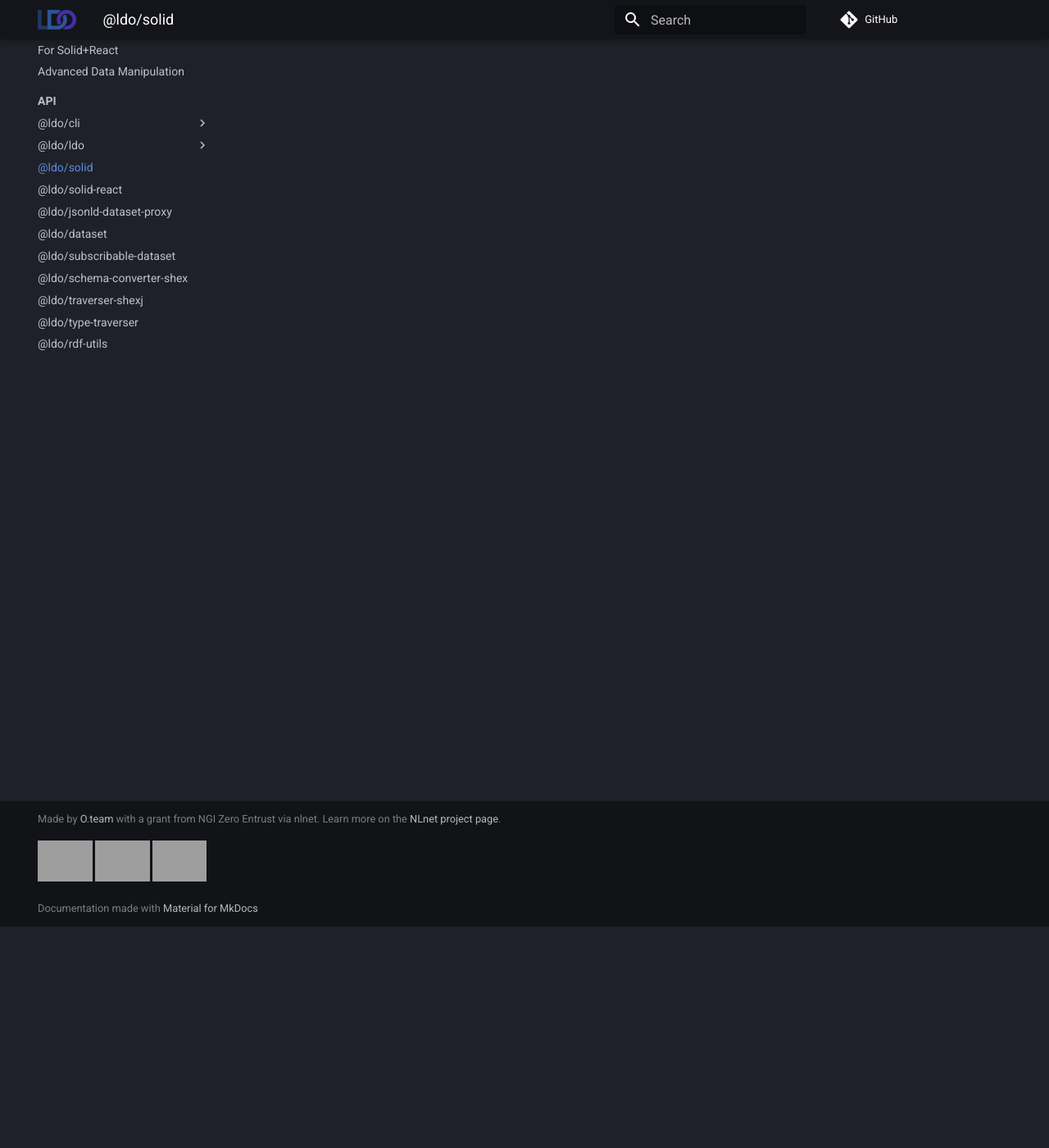
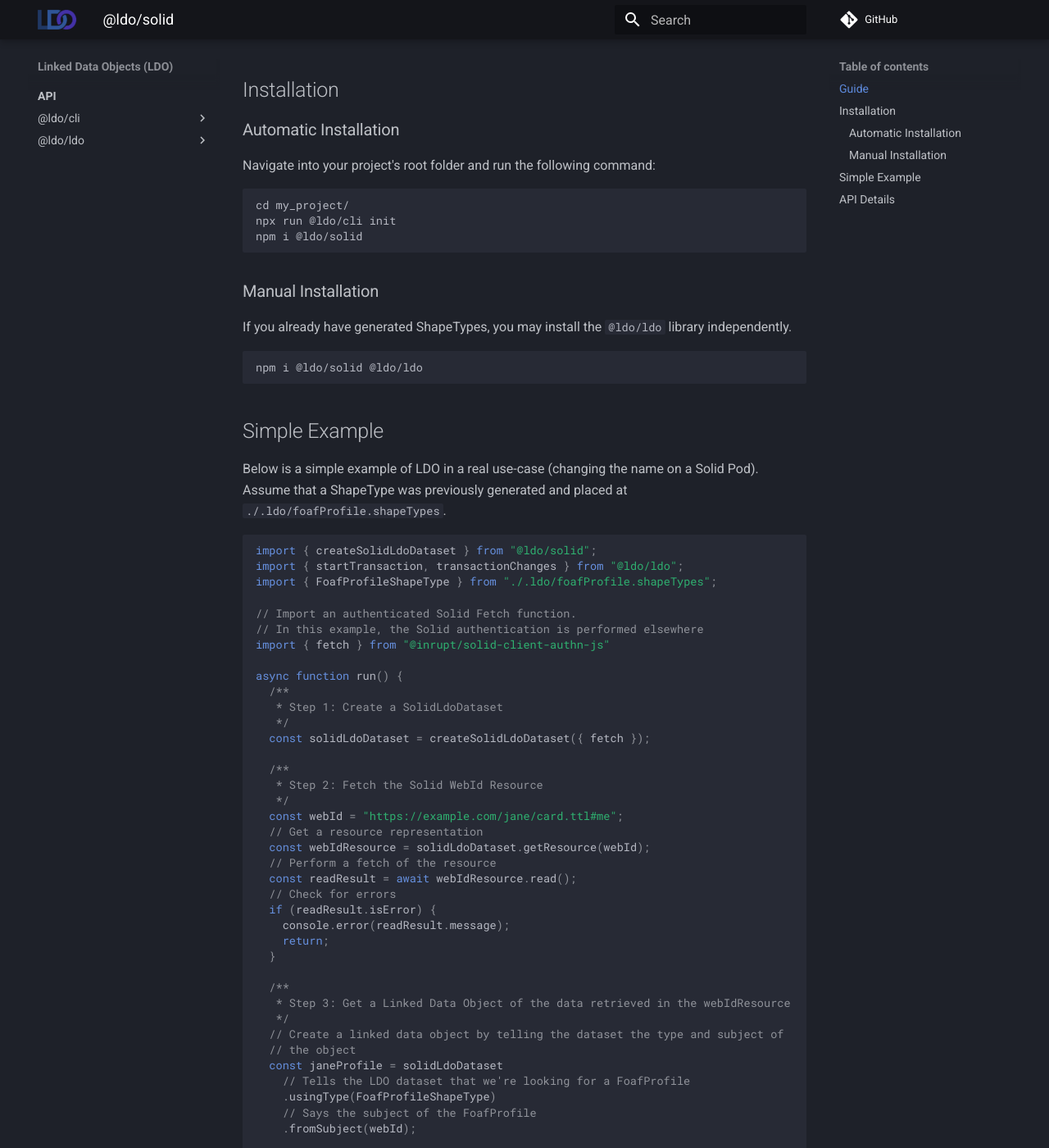
Before and after one commit to o-development/ldo.js.org, an MkDocs documentation site: the page built from docs/api/solid/index.md, in a window 1280 px wide and 1400 px high, scrolled down 270 px. Shown: the whole window at 82% size. Built offline with MkDocs 1.6.1 and Material for MkDocs 9.7.7, drawn with Linux system fonts in a browser that asks for light colours; comment, search, counter and statistics services are not loaded; some of the changed text lies outside the part shown; grey boxes are pictures that could not be loaded.

Commit message:
Cleanup for publishing

````diff
--- a/docs/api/solid/index.md
+++ b/docs/api/solid/index.md
@@ -1 +1,106 @@
-This page is not yet written.
+# @ldo/solid
+
+`@ldo/solid` is an interface for accessing Linked Data Objects with the Solid API.
+
+## Guide
+
+A full walkthrough for using the `@ldo/solid` library can be found in the [For Solid Guide](../../solid/index.md).
+
+## Installation
+
+### Automatic Installation
+
+Navigate into your project's root folder and run the following command:
+```
+cd my_project/
+npx run @ldo/cli init
+npm i @ldo/solid
+```
+
+### Manual Installation
+
+If you already have generated ShapeTypes, you may install the `@ldo/ldo` library independently.
+
+```
+npm i @ldo/solid @ldo/ldo
+```
+
+## Simple Example
+
+Below is a simple example of LDO in a real use-case (changing the name on a Solid Pod). Assume that a ShapeType was previously generated and placed at `./.ldo/foafProfile.shapeTypes`.
+
+```typescript
+import { createSolidLdoDataset } from "@ldo/solid";
+import { startTransaction, transactionChanges } from "@ldo/ldo";
+import { FoafProfileShapeType } from "./.ldo/foafProfile.shapeTypes";
+
+// Import an authenticated Solid Fetch function.
+// In this example, the Solid authentication is performed elsewhere
+import { fetch } from "@inrupt/solid-client-authn-js"
+
+async function run() {
+  /**
+   * Step 1: Create a SolidLdoDataset
+   */
+  const solidLdoDataset = createSolidLdoDataset({ fetch });
+
+  /**
+   * Step 2: Fetch the Solid WebId Resource
+   */
+  const webId = "https://example.com/jane/card.ttl#me";
+  // Get a resource representation
+  const webIdResource = solidLdoDataset.getResource(webId);
+  // Perform a fetch of the resource
+  const readResult = await webIdResource.read();
+  // Check for errors
+  if (readResult.isError) {
+    console.error(readResult.message);
+    return;
+  }
+
+  /**
+   * Step 3: Get a Linked Data Object of the data retrieved in the webIdResource
+   */
+  // Create a linked data object by telling the dataset the type and subject of
+  // the object
+  const janeProfile = solidLdoDataset
+    // Tells the LDO dataset that we're looking for a FoafProfile
+    .usingType(FoafProfileShapeType)
+    // Says the subject of the FoafProfile
+    .fromSubject(webId);
+
+  /**
+   * Step 4: Read Information like it was JSON
+   */
+  // Logs "Jane Doe"
+  console.log(janeProfile.name);
+  // Logs "Person"
+  console.log(janeProfile.type);
+  // Logs 0
+  console.log(janeProfile.knows?.length);
+
+  /**
+   * Step 5: Change data and commit it back to the Pod
+   */
+  // Begins a transaction that tracks your changes
+  startTransaction(janeProfile);
+  janeProfile.name = "Jane Smith";
+  janeProfile.knows?.push({
+    "@id": "https://solidweb.me/john_smith/profile/card#me",
+    type: {
+      "@id": "Person",
+    },
+    name: "John Smith",
+    knows: [janeProfile],
+  });
+  await (transactionChanges(janeProfile));
+}
+run();
+```
+
+## API Details
+
+Getting a SolidLdoDataset
+
+ - [createSolidLdoDataset](createSolidLdoDataset.md)
+ - [SolidLdoDataset](SolidLdoDataset.md)
--- a/mkdocs.yml
+++ b/mkdocs.yml
@@ -12,16 +12,16 @@
   - pymdownx.superfences
   - attr_list
 nav:
-  - Guides:
-    - For Raw Rdf:
-      - raw_rdf/index.md
-      - Setup: raw_rdf/setup.md
-    - For Solid:
-      - solid/index.md
-    - For Solid+React:
-      - solid_react/index.md
-    - Advanced Data Manipulation:
-      - advanced_data_manipulation/index.md
+  # - Guides:
+  #   - For Raw Rdf:
+  #     - raw_rdf/index.md
+  #     - Setup: raw_rdf/setup.md
+  #   - For Solid:
+  #     - solid/index.md
+  #   - For Solid+React:
+  #     - solid_react/index.md
+  #   - Advanced Data Manipulation:
+  #     - advanced_data_manipulation/index.md
   - API:
     - 'api/index.md'
     - '@ldo/cli':
@@ -48,15 +48,15 @@
       - graphOf: 'api/ldo/graphOf.md'
       - write: 'api/ldo/write.md'
       - getDataset: 'api/ldo/getDataset.md'
-    - '@ldo/solid': 'api/solid/index.md'
-    - '@ldo/solid-react': 'api/solid-react/index.md'
-    - '@ldo/jsonld-dataset-proxy': 'api/jsonld-dataset-proxy/index.md'
-    - '@ldo/dataset': 'api/dataset/index.md'
-    - '@ldo/subscribable-dataset': 'api/subscribable-dataset/index.md'
-    - '@ldo/schema-converter-shex': 'api/schema-converter-shex/index.md'
-    - '@ldo/traverser-shexj': 'api/traverser-shexj/index.md'
-    - '@ldo/type-traverser': 'api/type-traverser/index.md'
-    - '@ldo/rdf-utils': 'api/rdf-utils/index.md'
+    # - '@ldo/solid': 'api/solid/index.md'
+    # - '@ldo/solid-react': 'api/solid-react/index.md'
+    # - '@ldo/jsonld-dataset-proxy': 'api/jsonld-dataset-proxy/index.md'
+    # - '@ldo/dataset': 'api/dataset/index.md'
+    # - '@ldo/subscribable-dataset': 'api/subscribable-dataset/index.md'
+    # - '@ldo/schema-converter-shex': 'api/schema-converter-shex/index.md'
+    # - '@ldo/traverser-shexj': 'api/traverser-shexj/index.md'
+    # - '@ldo/type-traverser': 'api/type-traverser/index.md'
+    # - '@ldo/rdf-utils': 'api/rdf-utils/index.md'
 theme:
     name: material
     custom_dir: overrides
````
Also changed, not shown: docs/api/ldo/index.md (+1 -1 lines), docs/index.md (+2 -2 lines).
